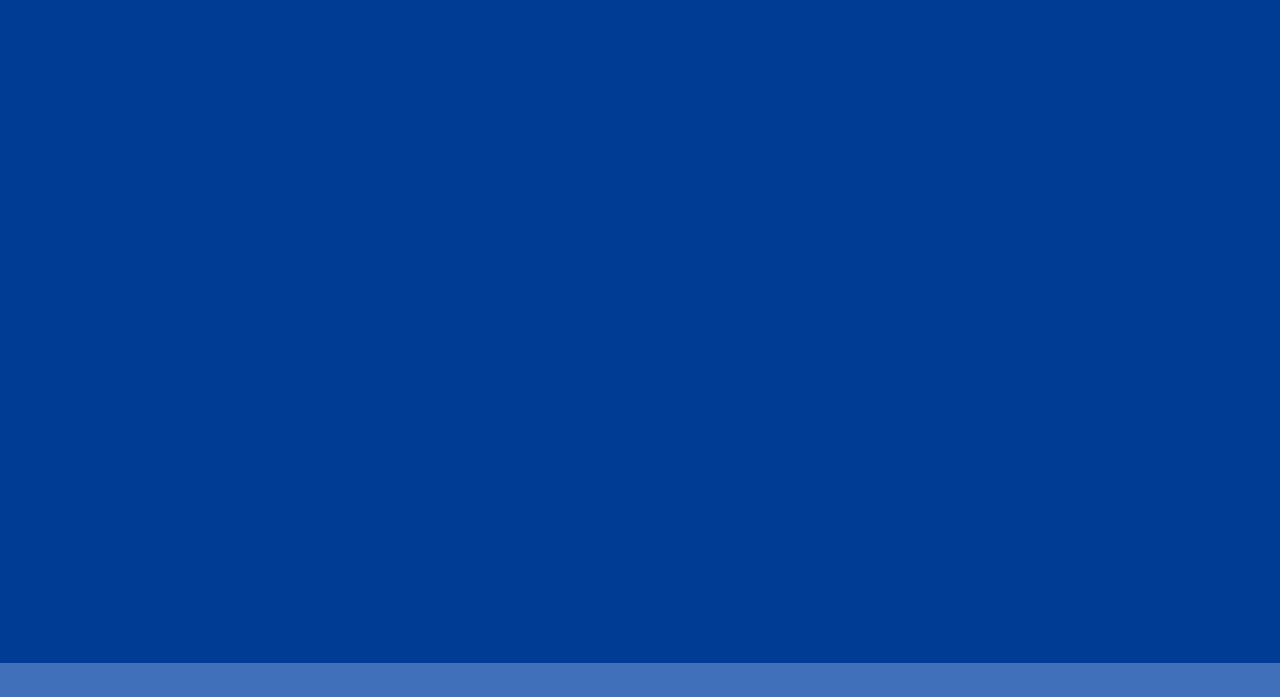
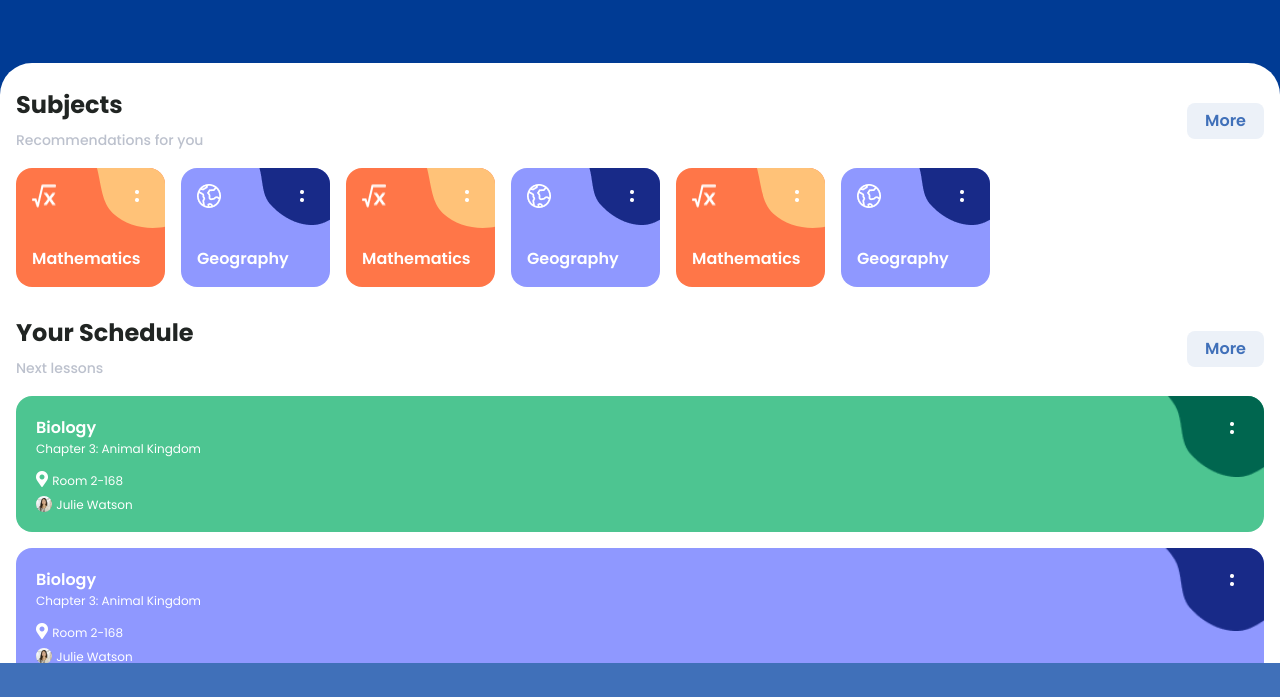
Before and after one commit to javoxirone/MyClass, a plain HTML site: page pages/home.html in a window 1280 px wide. Shown: the part 89-786 px from the top of the page. Drawn offline with nearby package versions, Linux system fonts and the light colour scheme.

Commit message:
added style content__panel

```diff
--- a/css/style.css
+++ b/css/style.css
@@ -238,7 +238,17 @@ span.login__check{
 	font-size: 24px;
 }
 /* ggthrthrthtrh */
-
+.content__panel{
+	height: 81vh;
+	width: 100%;
+	background-color: #ffffff;
+	/* box-shadow: 0px -2px 15px rgba(0, 0, 0, 0.25); */
+	border-radius: 32px 32px 0px 0px;
+	position: absolute;
+	bottom: 0;
+	overflow-y: scroll;
+	padding: 28px 16px 48px 16px;
+}
 
 .content__menu{
 	height: 48px;
```
